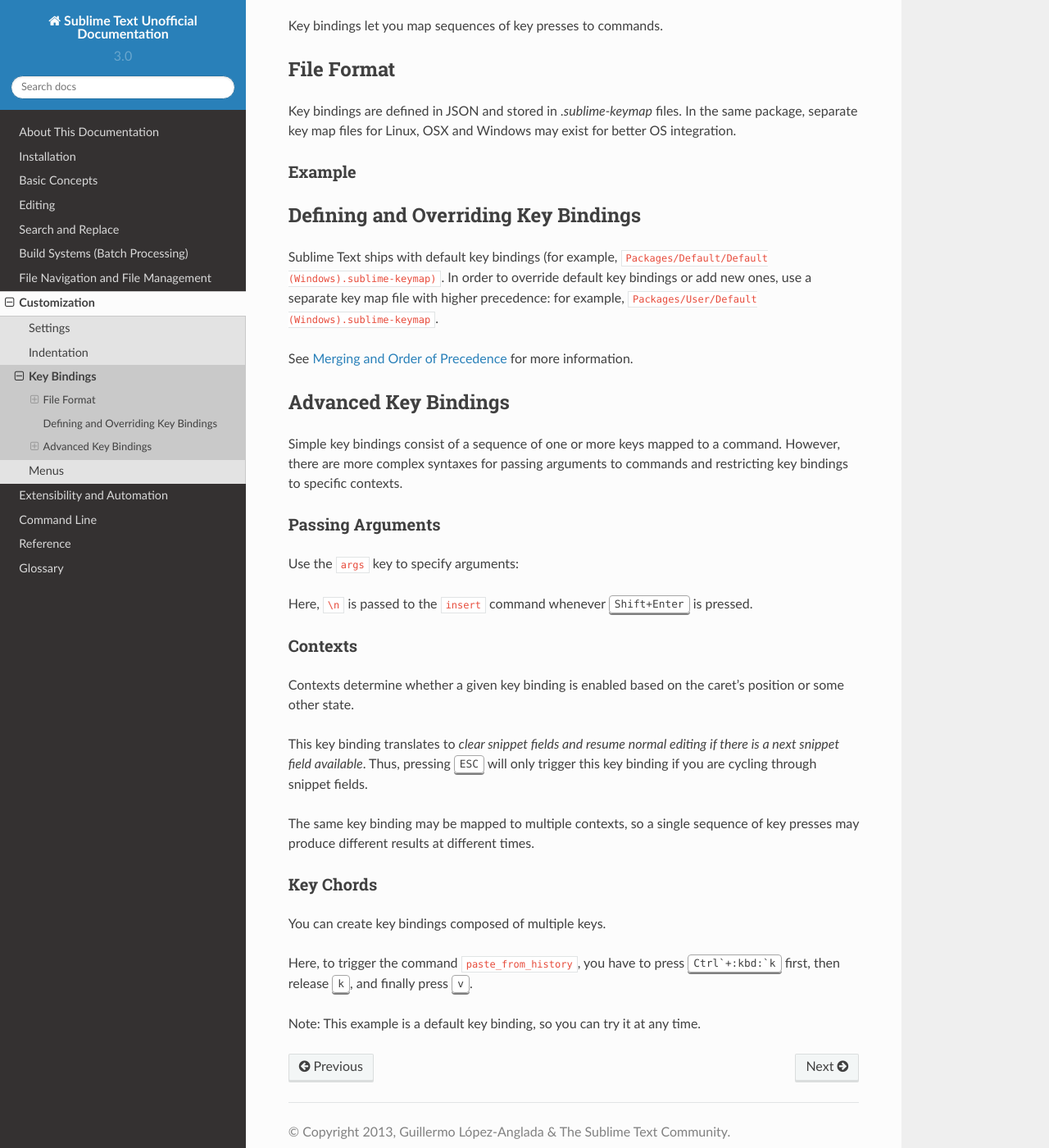
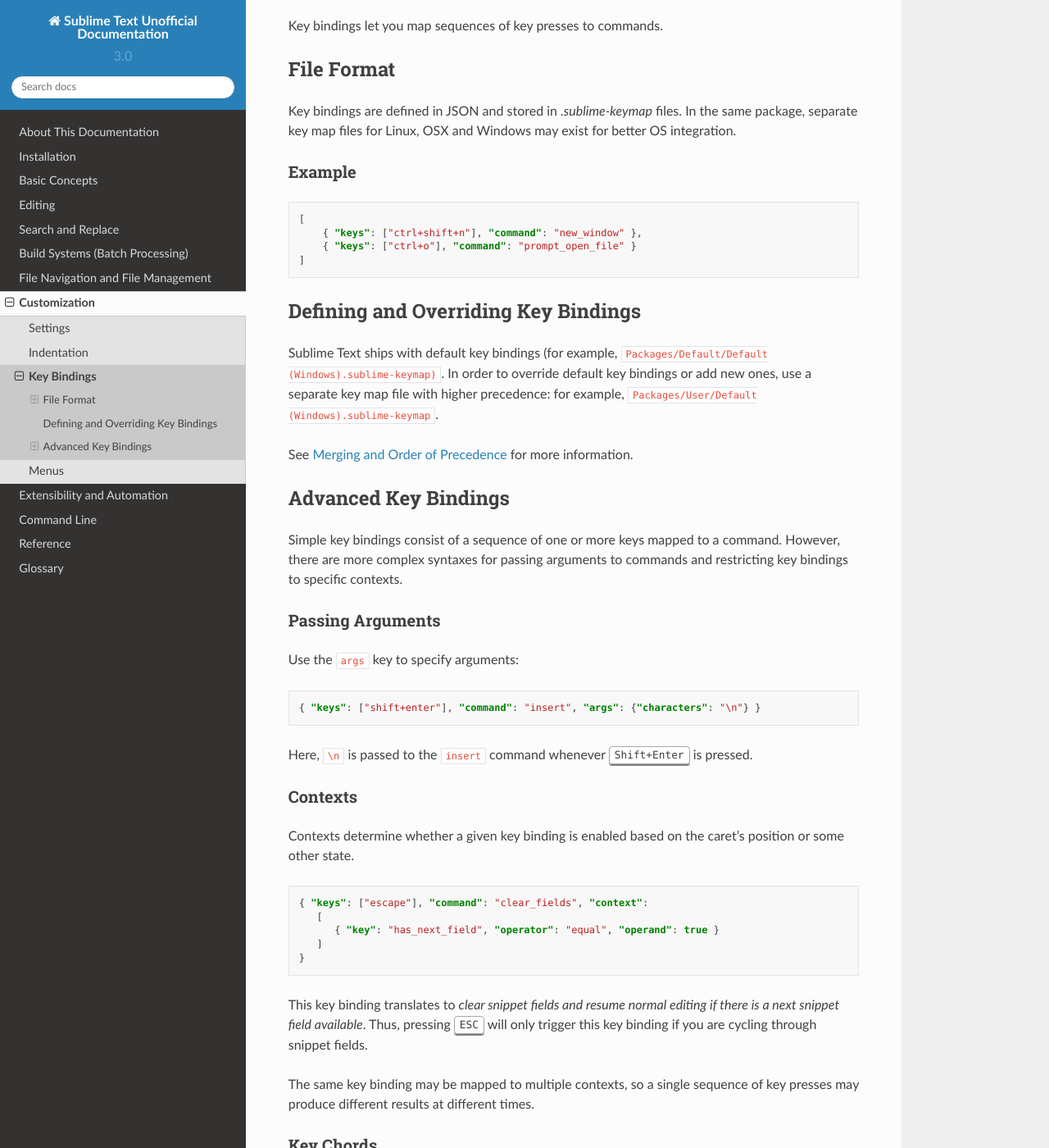
Before and after one commit to guillermooo/sublime-undocs, a Sphinx documentation site: the page built from source/customization/key_bindings.rst, in a window 1280 px wide and 1400 px high, scrolled down 289 px. Shown: the whole window at 82% size. Built offline with Sphinx 7.4.7 and the Read the Docs theme 2.0.0, drawn with Linux system fonts in a browser that asks for light colours; some of the changed text lies outside the part shown.

Commit message:
edit format

```diff
--- a/source/customization/key_bindings.rst
+++ b/source/customization/key_bindings.rst
@@ -30,7 +30,7 @@
 Example
 *******
 
-.. highlight:: json
+.. code-block:: json
 
    [
        { "keys": ["ctrl+shift+n"], "command": "new_window" },
@@ -69,7 +69,7 @@
 Use the ``args`` key
 to specify arguments:
 
-.. highlight:: json
+.. code-block:: json
 
    { "keys": ["shift+enter"], "command": "insert", "args": {"characters": "\n"} }
 
@@ -85,7 +85,7 @@
 based on the caret's position
 or some other state.
 
-.. highlight:: json
+.. code-block:: json
 
    { "keys": ["escape"], "command": "clear_fields", "context":
       [
@@ -113,7 +113,7 @@
 You can create key bindings
 composed of multiple keys.
 
-.. highlight:: json
+.. code-block:: json
 
    { "keys": ["ctrl+k", "ctrl+v"], "command": "paste_from_history" }
 
```
